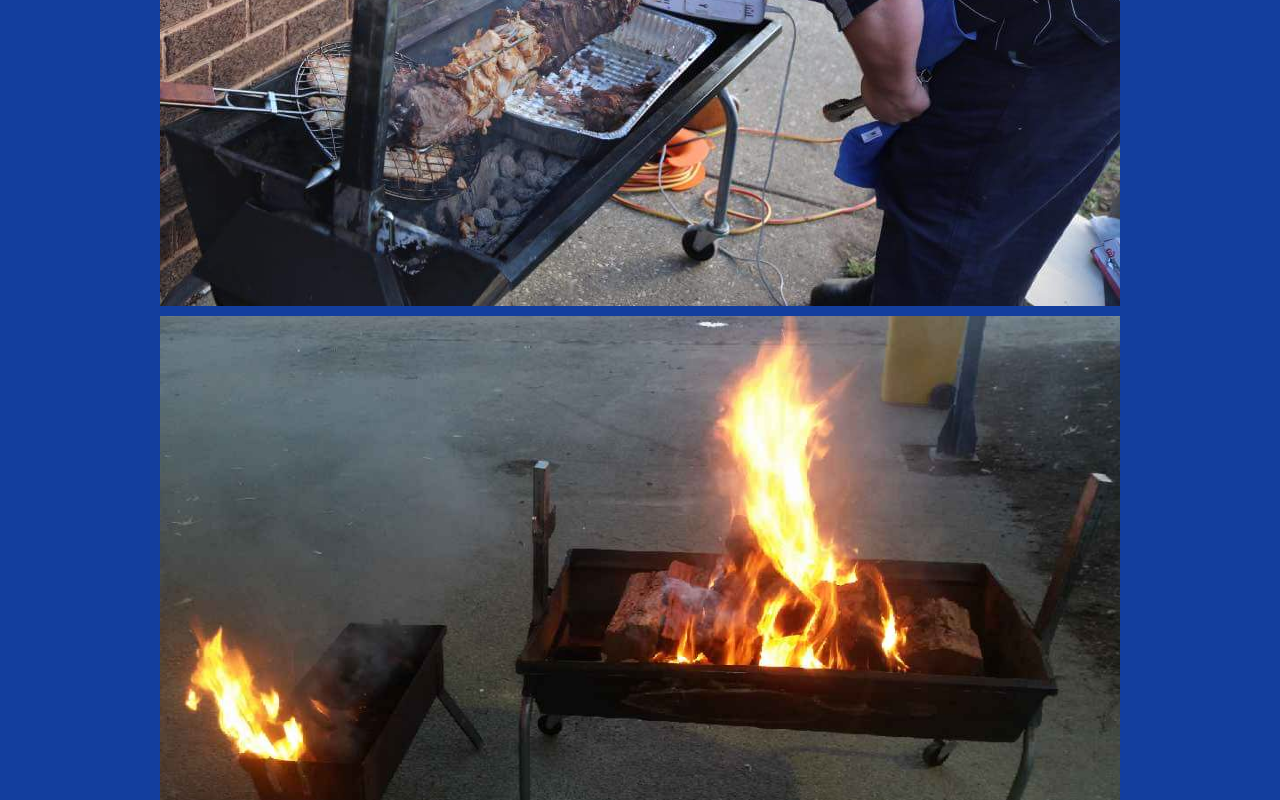
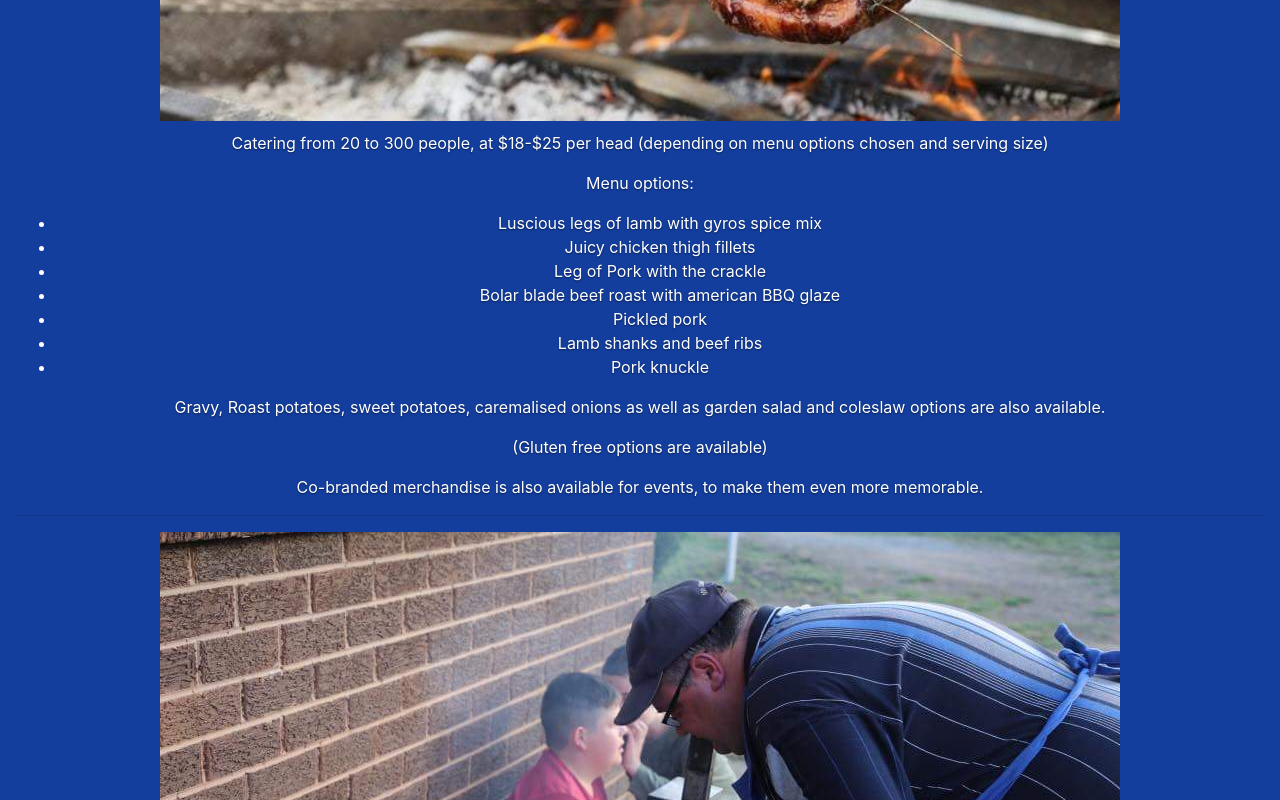
Before and after one commit to spitking/spitking.github.io, a plain HTML site: page index.html in a window 1280 px wide. Shown: the part 1420-2220 px from the top of the page. Drawn offline with nearby package versions, Linux system fonts and the light colour scheme.

Commit message:
More additions.

```diff
--- a/index.html
+++ b/index.html
@@ -22,7 +22,7 @@
         color:gold;
       }
 
-      p, h1, h2, h3 {
+      p, h1, h2, h3, li {
         color: white;
       }
 
@@ -35,7 +35,6 @@
         -webkit-box-pack: center;
         justify-content: center;
         text-shadow: 0 .05rem .1rem rgba(0, 0, 0, .5);
-        box-shadow: inset 0 0 5rem rgba(0, 0, 0, .5);
       }
 
       img {
@@ -61,32 +60,38 @@
         <div class="inner">
           <h3>Talk to Dale about your upcoming party or function at: <a href="bookings@spitking.com">bookings@spitking.com</a>
           </h3>
+          <img src="images/piggy.jpg" />
+          <p>Catering from 20 to 300 people, at $18-$25 per head (depending on menu options chosen and serving size)</p>
+
+          <p>Menu options:</p>
+          <ul>
+            <li>Luscious legs of lamb with gyros spice mix</li>
+            <li>Juicy chicken thigh fillets</li>
+            <li>Leg of Pork with the crackle</li>
+            <li>Bolar blade beef roast with american BBQ glaze</li>
+            <li>Pickled pork</li>
+            <li>Lamb shanks and beef ribs</li>
+            <li>Pork knuckle</li>
+          </ul>
+
+          <p>Gravy, Roast potatoes, sweet potatoes, caremalised onions as well as garden salad and coleslaw options are also
+          available.</p>
+
+          <p>(Gluten free options are available)</p>
+          <p>Co-branded merchandise is also available for events, to make them even more memorable.</p>
         </div>
         <hr />
       </header>
 
       <main role="main" class="inner cover">
         <img src="images/dale.jpg" />
+        <img src="images/trailer.jpg" />
         <img src="images/flames.jpg" />
-        <img src="images/piggy.jpg" />
         <img src="images/kebabs.jpg" />
         <img src="images/spit.jpg" />
+        <img src="images/merch.jpg" />
         <img src="images/stubby.jpg" />
         <img src="images/spitkit.jpg" />
-
-        <div class="card">
-          <div class="card-body">
-            <div class="card-title">
-              <div class="alert alert-danger" role="alert">
-                <h2>Vegans not welcome!</h2>
-              </div>
-            </div>
-            <p class="card-text">Why is it ok for them to emulate a beefy burger if they are opposed to eating meat?</p>
-            <p class="card-text">One of the biggest oxymorons that I can think of.</p>
-          </div>
-        </div>
-        <img src="images/red_meat.jpg" />
-        <img src="images/vegan_beefy.jpg" />
       </main>
 
       <footer class="mastfoot mt-auto">
@@ -97,6 +102,20 @@
         <div class="inner">
           <p>Copyright 2020 The Spit King</p>
         </div>
+        <div class="inner">
+          <div class="card">
+            <div class="card-body">
+              <div class="card-title">
+                <div class="alert alert-danger" role="alert">
+                  <h2>Vegans not welcome!</h2>
+                </div>
+              </div>
+              <p class="card-text">Why is it ok for them to emulate a beefy burger if they are opposed to eating meat?</p>
+              <p class="card-text">One of the biggest oxymorons that I can think of.</p>
+            </div>
+          </div>
+          <img src="images/vegan_beefy.jpg" />
+        </div>
       </footer>
     </div>
   </body>
```
Also changed, not shown: images/E39CF1C4-08F5-463D-839F-69A5BDA5852F_1_105_c.jpeg (added), images/merch.jpg (added), images/trailer.jpg (added), 1 other file.
